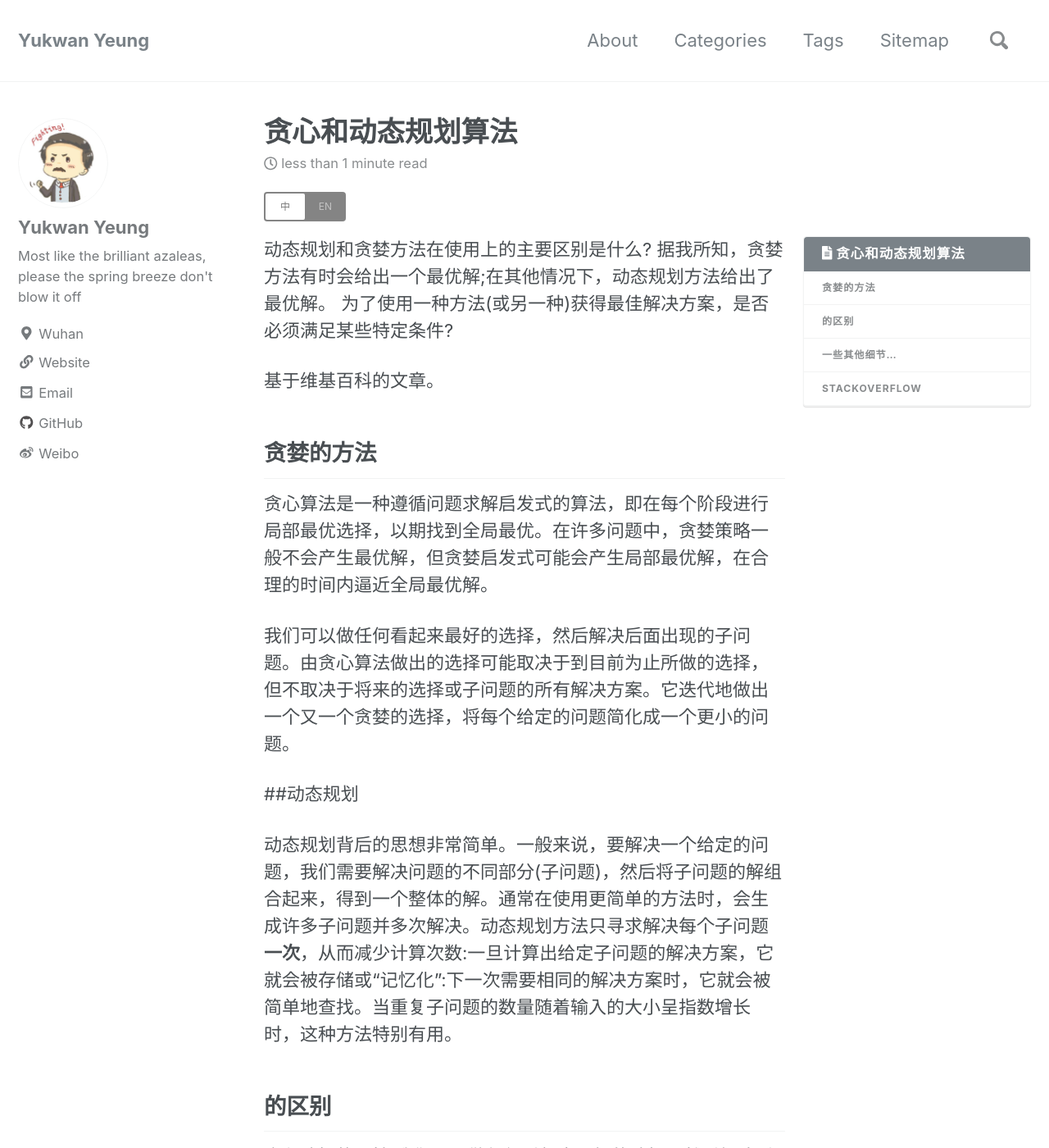
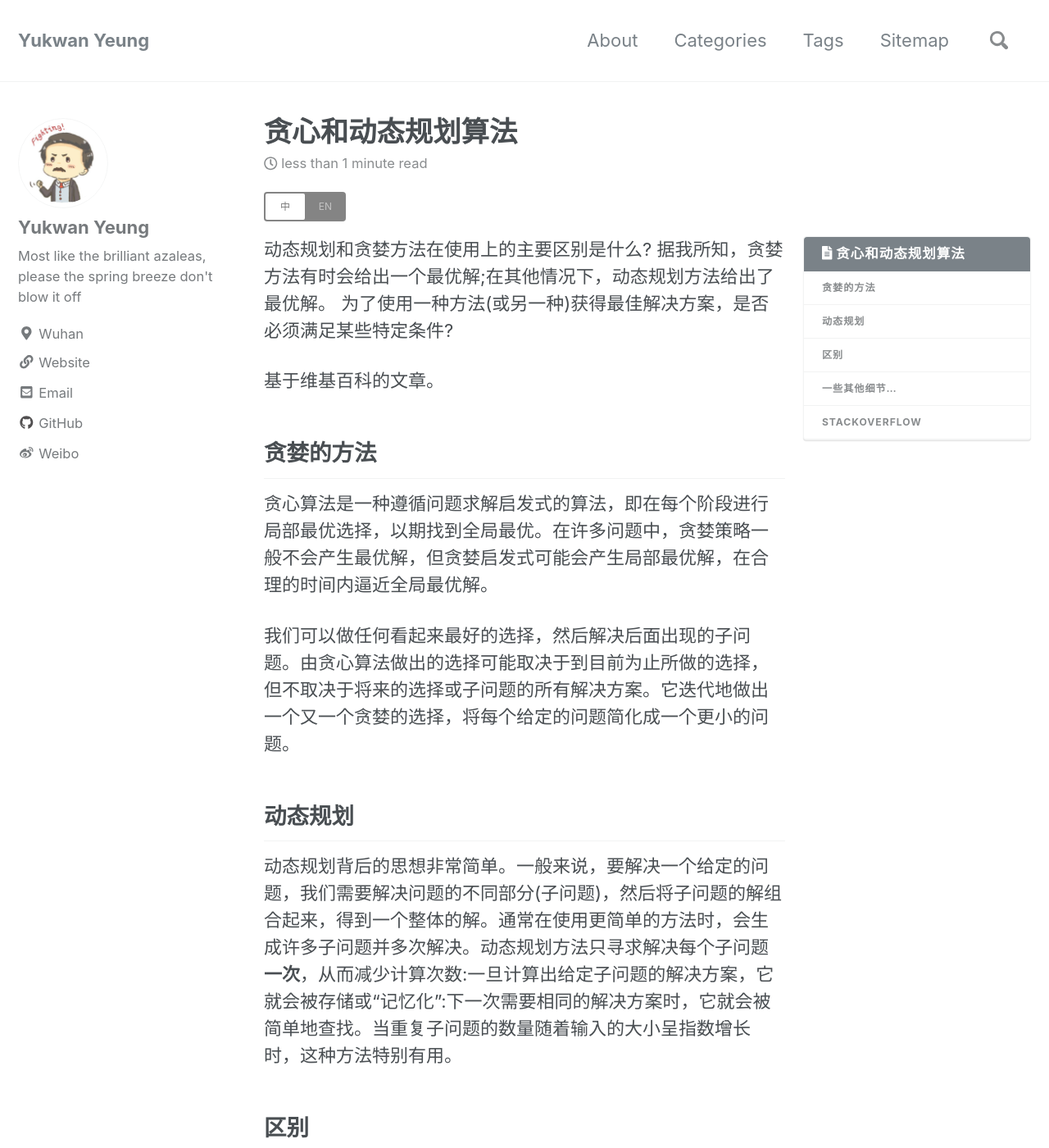
Before and after one commit to YuunYang/blog, a Jekyll site: the page built from _posts/2018-08-10-greedy-and-dynamic-programming-cn.md, in a window 1280 px wide and 1400 px high. Shown: the whole window at 82% size. Built offline with Jekyll 4.4.1, drawn with Linux system fonts in a browser that asks for light colours; nearby versions of some CDN libraries; comment, search, counter and statistics services are not loaded.

Commit message:
greedy-and-dynamic-programming-cn

```diff
--- a/_posts/2018-08-10-greedy-and-dynamic-programming-cn.md
+++ b/_posts/2018-08-10-greedy-and-dynamic-programming-cn.md
@@ -27,11 +27,11 @@ hidden: true
 
 我们可以做任何看起来最好的选择，然后解决后面出现的子问题。由贪心算法做出的选择可能取决于到目前为止所做的选择，但不取决于将来的选择或子问题的所有解决方案。它迭代地做出一个又一个贪婪的选择，将每个给定的问题简化成一个更小的问题。
 
-##动态规划
+## 动态规划
 
 动态规划背后的思想非常简单。一般来说，要解决一个给定的问题，我们需要解决问题的不同部分(子问题)，然后将子问题的解组合起来，得到一个整体的解。通常在使用更简单的方法时，会生成许多子问题并多次解决。动态规划方法只寻求解决每个子问题**一次**，从而减少计算次数:一旦计算出给定子问题的解决方案，它就会被存储或“记忆化”:下一次需要相同的解决方案时，它就会被简单地查找。当重复子问题的数量随着输入的大小呈指数增长时，这种方法特别有用。
 
-## 的区别
+## 区别
 
 贪心选择的属性
 我们可以做任何看起来最好的选择，然后解决后面出现的子问题。由贪心算法做出的选择可能取决于目前做出的选择，但不取决于未来的选择或子问题的所有解决方案。它迭代地做出一个又一个贪婪的选择，将每个给定的问题简化成一个更小的问题。换句话说，一个贪婪算法永远不会重新考虑它的选择。
```
